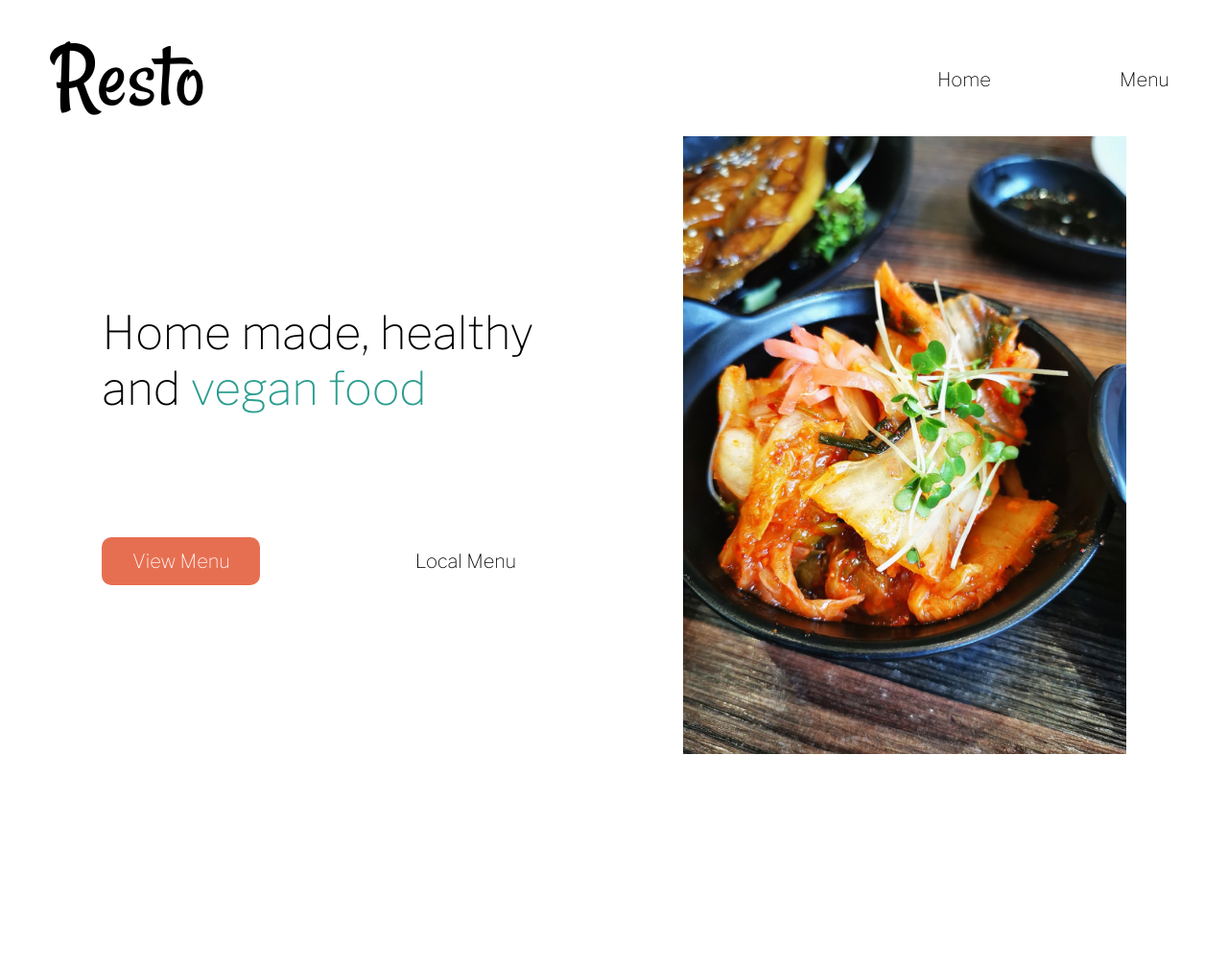
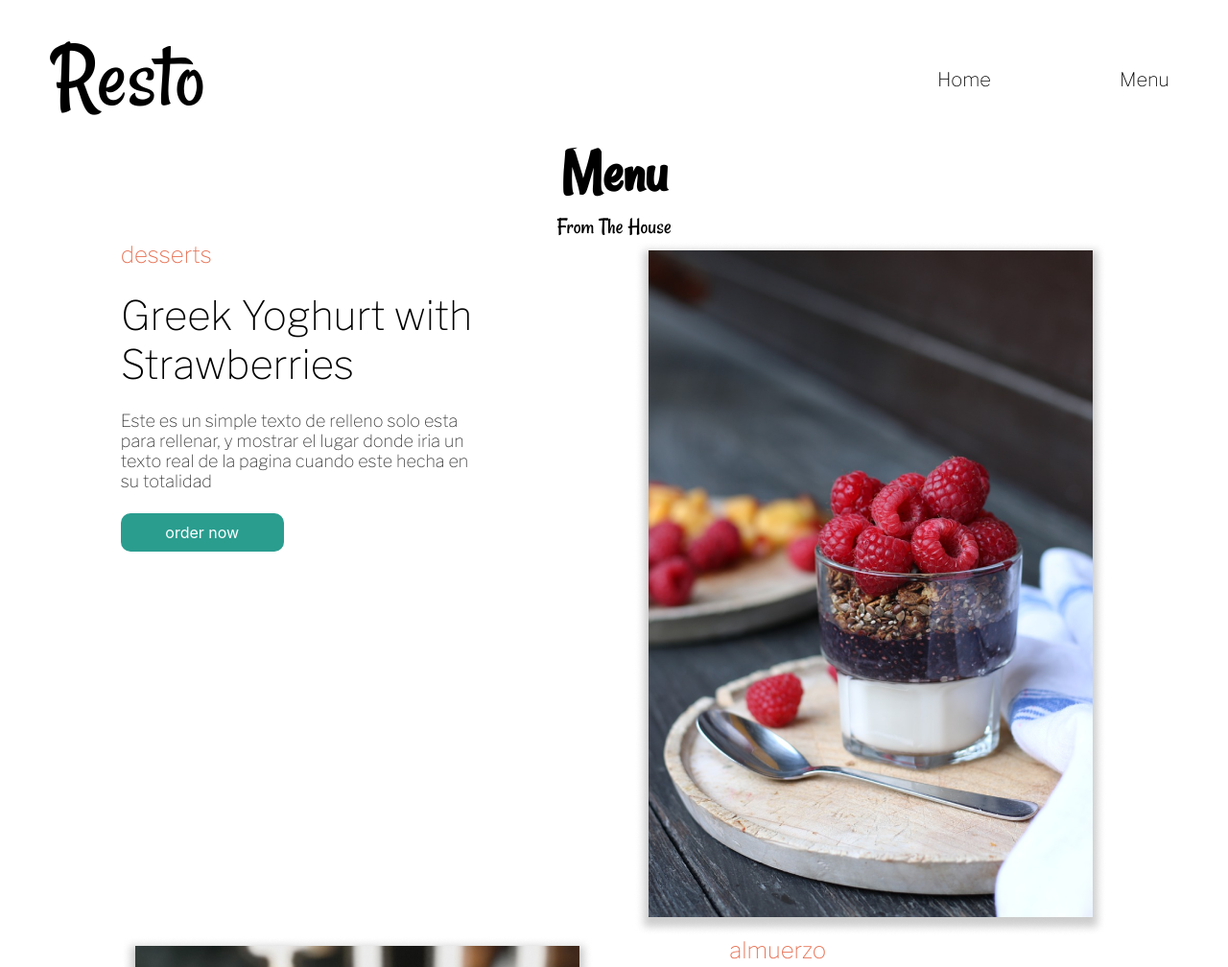
Before and after one commit to mothibimalebana/resto, a website built with webpack: page src/template.html in a window 1280 px wide. Shown: the top 1008 px of the page at 96% size. Before the commit the page ends 800 px from the top, so only its background shows below. Built offline with nearby package versions, Linux system fonts and the light colour scheme.

Commit message:
started moving menu page to the dom

```diff
--- a/src/css/home.css
+++ b/src/css/home.css
@@ -112,6 +112,8 @@
     font-weight: 500;
     line-height: normal;
   }
+
+  /* HOME PAGE */
   .homeContainer{
     display: grid;
     grid-template-columns: repeat(2, minmax(10rem, 0.45fr));
@@ -176,5 +178,72 @@
     font-size: 1.25rem;
     font-style: normal;
     font-weight: 400;
+    line-s: normal;
+  }
+
+  /* MENU PAGE */
+  .menuContainer {
+    display: flex;
+    flex-direction: column;
+  }
+  .menuHeader {
+    display: flex;
+    flex-direction: column;
+    align-items: center;
+    color: #000;
+    font-family: Rancho;
+    font-size: 4rem;
+    font-style: normal;
+    font-weight: 400;
     line-height: normal;
   }
+  .menuHeader > p {
+    font-size: 1.5rem;
+  }
+  .menuItems {
+    display: flex;
+    flex-direction: row;
+    flex: 1 1 0;
+    justify-content: space-around;
+  }
+  .menuContent {
+    display: flex;
+    flex-direction: column;
+    gap: 1.44rem;
+
+  }
+  .menuContent > h6{
+    color: #E76F51;
+    font-family: "Libre Franklin";
+    font-size: 1.5rem;
+    font-style: normal;
+    font-weight: 400;
+    line-height: normal;
+  }
+  .menuContent > h3{
+    color: #000;
+    font-family: "Libre Franklin";
+    font-size: 2.625rem;
+    font-style: normal;
+    font-weight: 400;
+    line-height: normal;
+    max-width: 24.625rem;;
+  }
+  .menuContent > p{
+    max-width: 23.25rem;;
+    color: #333;
+    font-family: "Libre Franklin";
+    font-size: 1.125rem;
+    font-style: normal;
+    font-weight: 100;
+    line-height: normal;
+  }
+  .menuContent > button{
+    max-width: 10.625rem;
+    height: 2.5rem;
+
+    color: #FFF;
+    border: none;
+    background: #2A9D8F;
+    border-radius: 0.625rem;
+  }
--- a/src/css/menu.css
+++ b/src/css/menu.css
@@ -119,6 +119,6 @@
     line-height: normal;
   }
   #content{
-    display: flex;
+    display: grid;
     flex-direction: column;
   }
--- a/src/index.js
+++ b/src/index.js
@@ -1,5 +1,5 @@
 import { getHomePage } from "./js/home";
 
 const screenController = (function (){
-    getHomePage();
+    // getHomePage();
 })();
--- a/src/template.html
+++ b/src/template.html
@@ -19,20 +19,42 @@
         </nav>
     </header>
     <div id="content">
-        <!-- <div class="homeContainer">
-            <div class="contentLeft">
-                <div class="textContent">
-                    Home made, healthy and <span>vegan food</span>.
+        <div class="menuContainer">
+            <div class="menuHeader">
+                <h4>Menu</h4>
+                <p>From The House</p>
+            </div>
+            <div class="menuItems">
+                <div class="menuContent">
+                    <h6>desserts</h6>
+                    <h3>Greek Yoghurt with Strawberries</h3>
+                    <p>
+                        Este es un simple texto de relleno solo esta para rellenar, y mostrar el lugar donde iria un texto real de la pagina cuando este hecha en su totalidad
+                    </p>
+                    <button>
+                        order now
+                    </button>
                 </div>
-                <div class="contentButtons">
-                    <button class="buttonLeft">View Menu</button>
-                    <button class="buttonRight">Local Menu</button>
+                <div class="menuImg">
+                    <img src="./img/granola.png" alt="">
                 </div>
             </div>
-            <div class="contentRight">
-                <img src="./img/korean-dish.png" alt="">
+            <div class="menuItems">
+                <div class="menuImg">
+                    <img src="./img/vegan.png" alt="">
+                </div>
+                <div class="menuContent">
+                    <h6>almuerzo</h6>
+                    <h3>Sopa de Mani con garbanzo</h3>
+                    <p>
+                        Este es un simple texto de relleno solo esta para rellenar, y mostrar el lugar donde iria un texto real de la pagina cuando este hecha en su totalidad
+                    </p>
+                    <button>
+                        order now
+                    </button>
+                </div>
             </div>
-        </div> -->
+        </div>
     </div>
 </body>
 </html>
```
Also changed, not shown: src/js/menu.js (+6 -1 lines), src/menu.html (+0 -36 lines).
